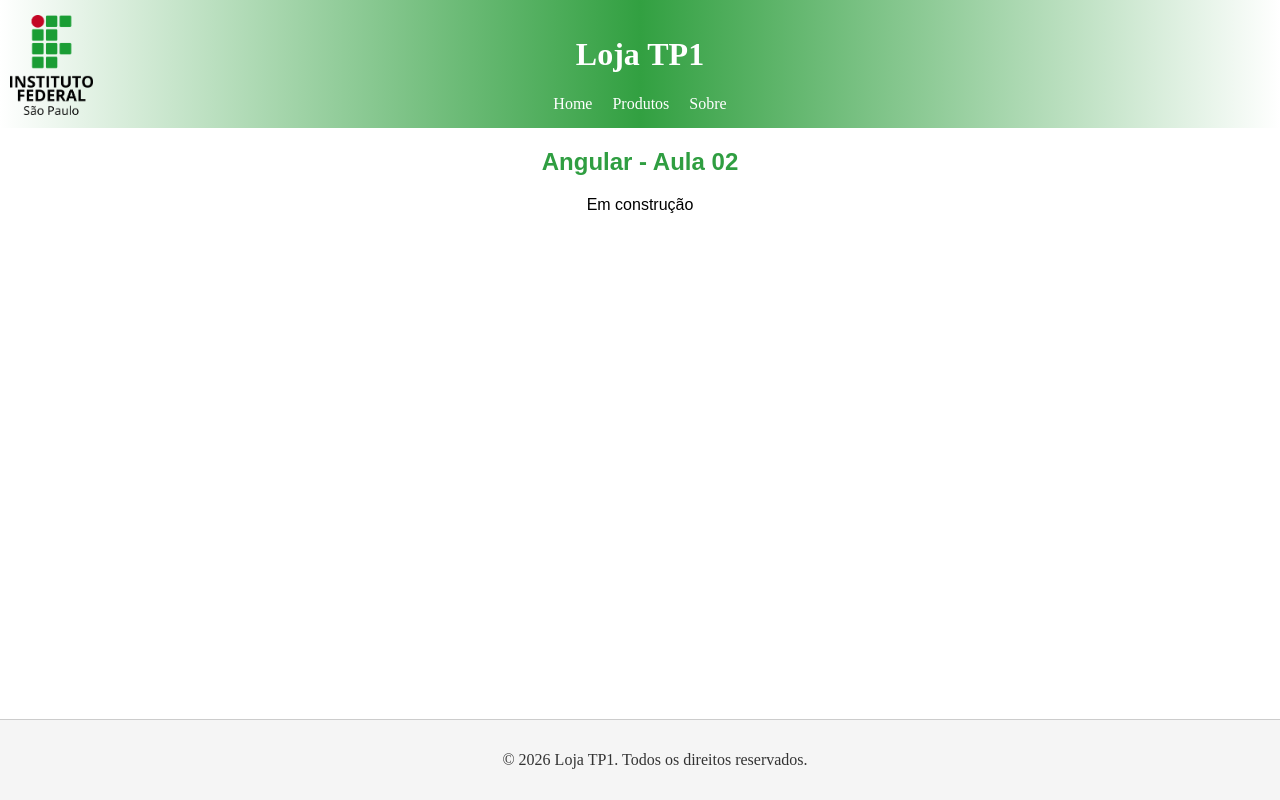
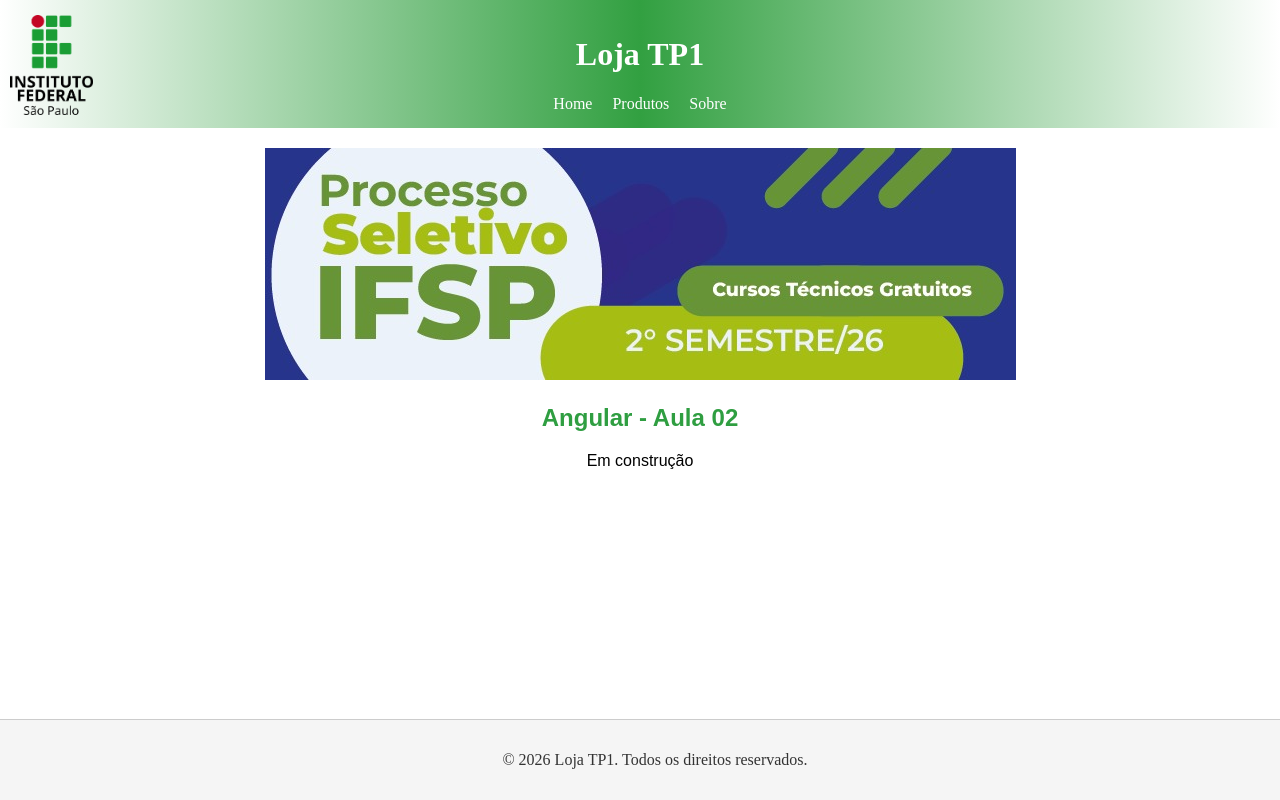
Before and after one commit to ericsousa/frontend-rosetta, an Angular app in the folder angular/loja-angular/: page / in a window 1280 px wide. Built offline with nearby package versions, Linux system fonts and the light colour scheme.

Commit message:
add core banner

```diff
--- a/angular/loja-angular/src/app/app.html
+++ b/angular/loja-angular/src/app/app.html
@@ -1,5 +1,6 @@
 <app-header></app-header>
 <div class="container">
+    <app-banner></app-banner>
     <h2>Angular - Aula 02</h2>
     <p>Em construção</p>
 </div>
--- a/angular/loja-angular/src/app/app.ts
+++ b/angular/loja-angular/src/app/app.ts
@@ -2,10 +2,11 @@
 import { RouterOutlet } from '@angular/router';
 import { Header } from './core/header/header';
 import { Footer } from './core/footer/footer';
+import { Banner } from './core/banner/banner';
 
 @Component({
   selector: 'app-root',
-  imports: [RouterOutlet, Header, Footer],
+  imports: [RouterOutlet, Header, Footer, Banner],
   templateUrl: './app.html',
   styleUrl: './app.css'
 })
--- /dev/null
+++ b/angular/loja-angular/src/app/core/banner/banner.html
@@ -0,0 +1,3 @@
+<section class="banner">
+    <img src="images/banner.jpg" alt="Banner da Loja">
+</section>
--- a/angular/loja-angular/src/app/core/footer/footer.css
+++ b/angular/loja-angular/src/app/core/footer/footer.css
@@ -1,4 +1,4 @@
-footer {
+.footer {
     background: #f5f5f5;
     text-align: center;
     color: #333;
--- a/angular/loja-angular/src/styles.css
+++ b/angular/loja-angular/src/styles.css
@@ -1,3 +1,10 @@
+:root {
+    --primary-color: #2f9e41;
+    --secondary-color: #f0f0f0;
+    --text-color: #333;
+    --container-max-width: 800px;
+}
+
 html,
 body {
     height: 100%;
@@ -13,11 +20,11 @@
 
 .container {
     margin: 20px auto;
-    max-width: 800px;
+    max-width: var(--container-max-width);
     font-family: Arial, sans-serif;
     text-align: center;
 }
 
 h2 {
-    color: #2f9e41;
+    color: var(--primary-color);
 }
```
Also changed, not shown: angular/loja-angular/src/app/core/banner/banner.ts (added, +9 -0 lines), angular/loja-angular/public/images/banner.jpg (added), angular/loja-angular/src/app/core/banner/banner.css (added), 1 other file (tests, documents, lock files or other folders).
